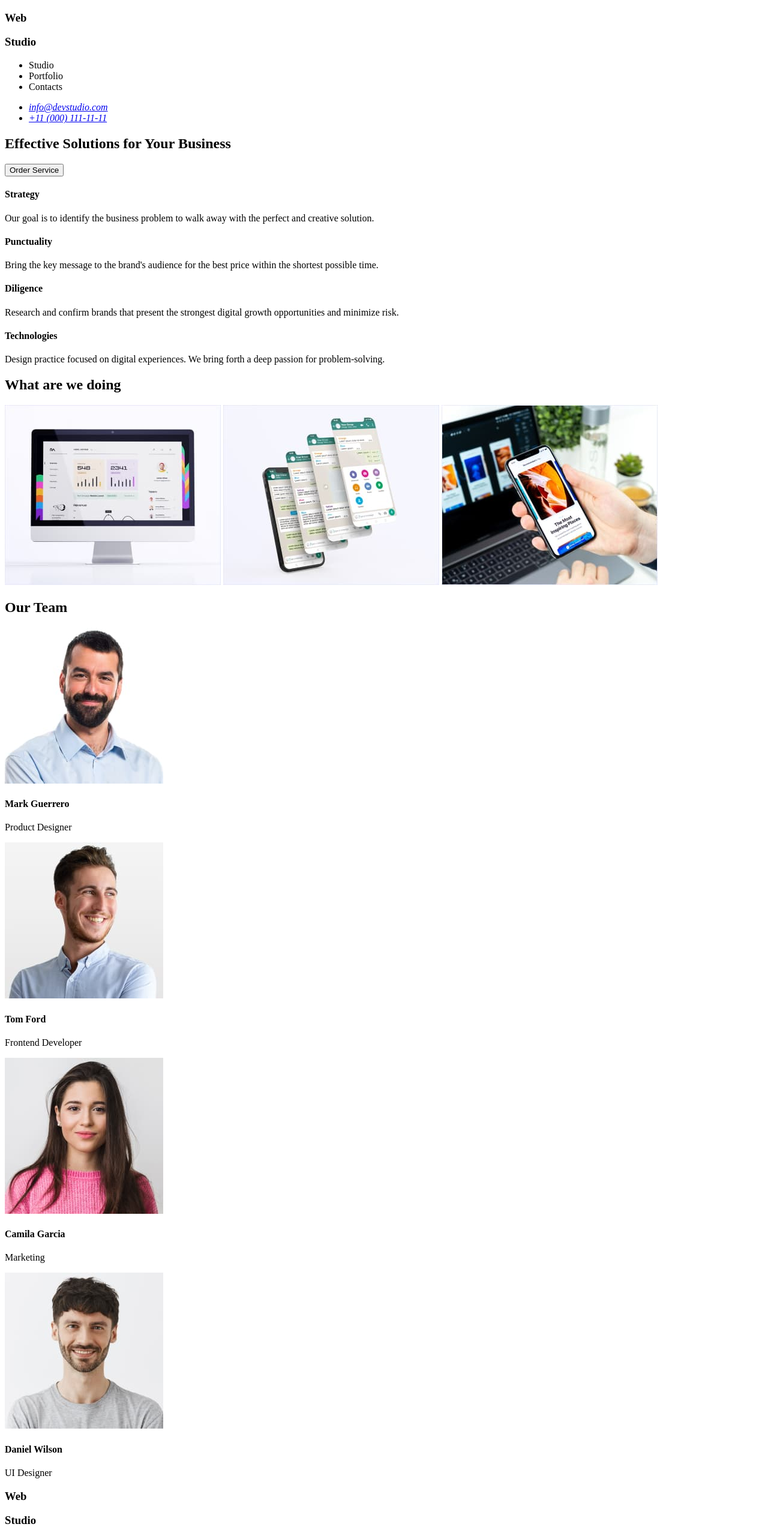
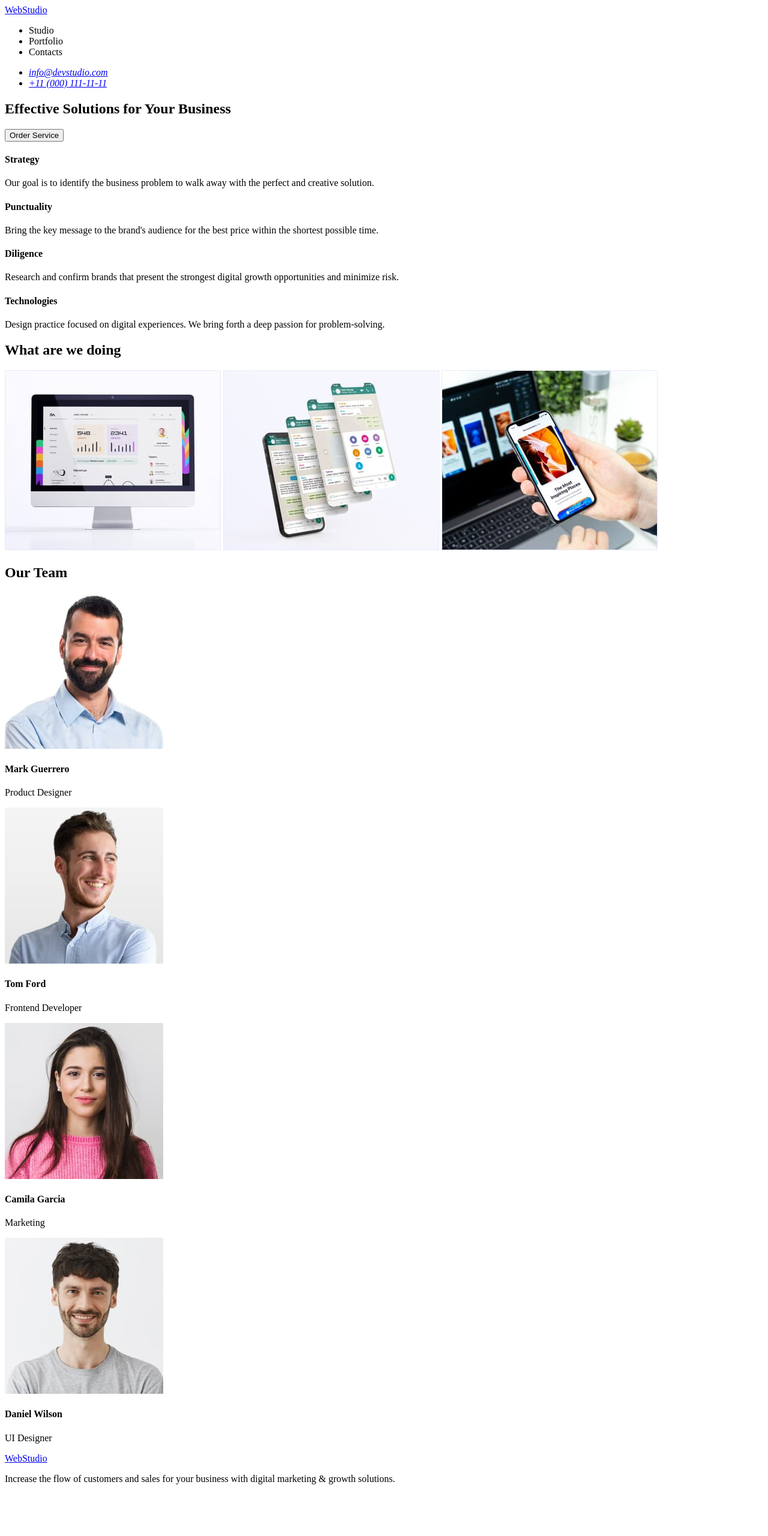
Before and after one commit to uuota/goit-markup-hw-01, a plain HTML site: page intex.html in a window 1280 px wide. Shown: the top 2560 px of the page at 60% size. After the commit the page ends 2490 px from the top, so only its background shows below. Drawn offline with Linux system fonts and the light colour scheme.

Commit message:
Update intex.html

```diff
--- a/intex.html
+++ b/intex.html
@@ -11,8 +11,7 @@
 <body>
     <!-- Header section -->
     <header>
-        <h3>Web</h3>
-        <h3>Studio</h3>
+        <a href="intex.html">WebStudio</a>
         <nav>
             <ul>
                 <li>Studio</li>
@@ -78,8 +77,7 @@
     </main>
     <!-- Footer section -->
     <footer>
-        <h3>Web</h3>
-        <h3>Studio</h3>
+        <a href="intex.html">WebStudio</a>
         <p>Increase the flow of customers and sales for your business with digital marketing & growth solutions.</p>
     </footer>
 
```
